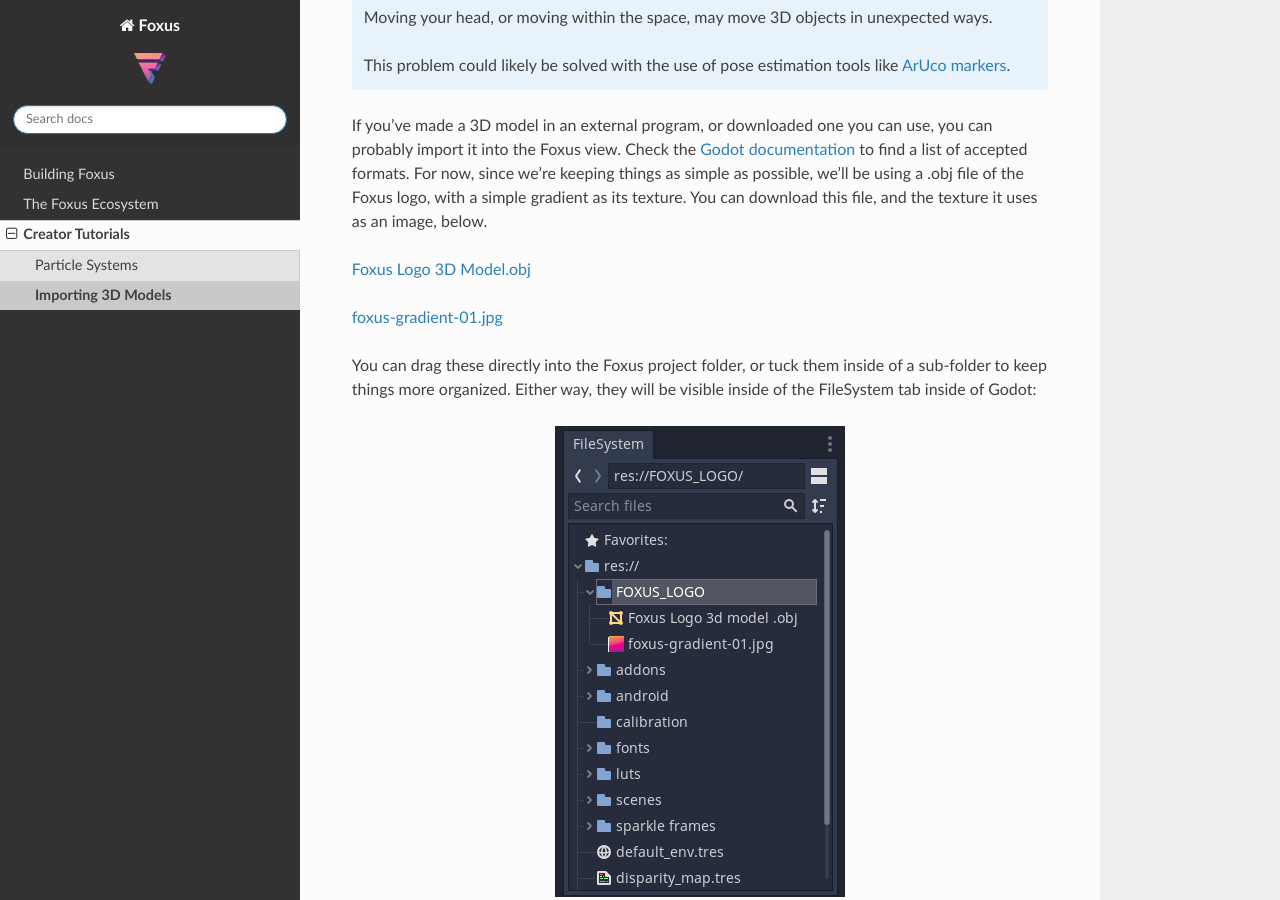
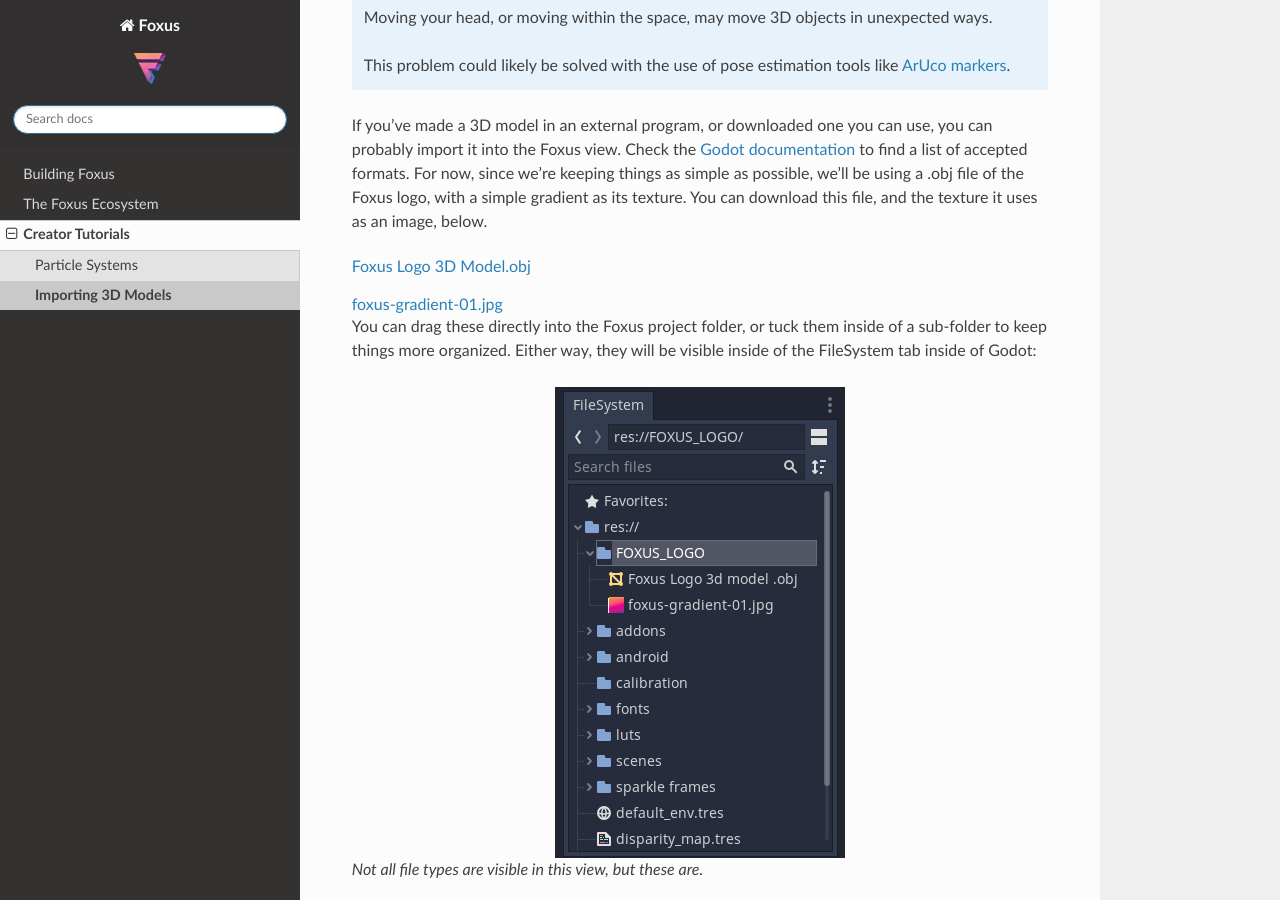
Before and after one commit to teamfoxus/foxus-docs, a Sphinx documentation site: the page built from docs/source/tutorials_3d_models.rst, in a window 1280 px wide and 900 px high, scrolled down 339 px. Built offline with Sphinx 7.4.7 and the Read the Docs theme 2.0.0, drawn with Linux system fonts in a browser that asks for light colours.

Commit message:
will raw html fix this?

```diff
--- a/docs/source/tutorials_3d_models.rst
+++ b/docs/source/tutorials_3d_models.rst
@@ -16,9 +16,12 @@
 
 If you've made a 3D model in an external program, or downloaded one you can use, you can probably import it into the Foxus view. Check the `Godot documentation <https://docs.godotengine.org/en/stable/tutorials/assets_pipeline/importing_scenes.html>`_ to find a list of accepted formats. For now, since we're keeping things as simple as possible, we'll be using a .obj file of the Foxus logo, with a simple gradient as its texture. You can download this file, and the texture it uses as an image, below.
 
-`Foxus Logo 3D Model.obj </_static/FOXUS_LOGO/Foxus Logo 3d model .obj>`_
+.. raw:: html
 
-`foxus-gradient-01.jpg </_static/FOXUS_LOGO/foxus-gradient-01.jpg>`_
+   <a href="/_static/FOXUS_LOGO/Foxus Logo 3d model .obj">Foxus Logo 3D Model.obj</a>
+   <br><br>
+   <a href="/_static/FOXUS_LOGO/foxus-gradient-01.jpg">foxus-gradient-01.jpg</a>
+   <br>
 
 You can drag these directly into the Foxus project folder, or tuck them inside of a sub-folder to keep things more organized. Either way, they will be visible inside of the FileSystem tab inside of Godot:
 
```
